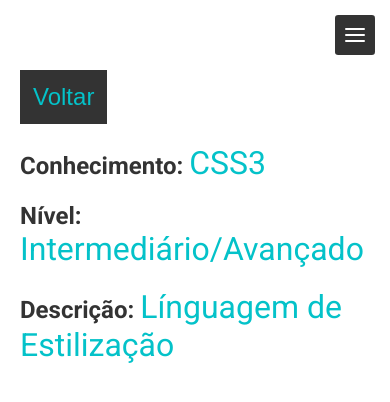
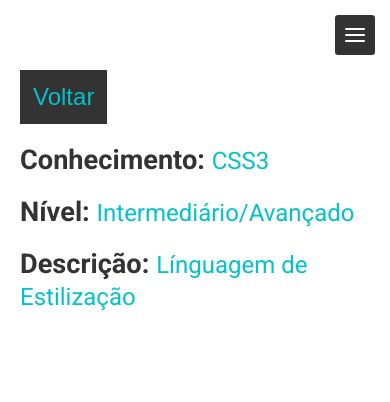
Before and after one commit to matheuspergoli/portfolio, a React (Vite) app: page /sobre/habilidades/CSS3 in a window 390 px wide. Shown: the top 402 px of the page. Built offline with nearby package versions, Linux system fonts and the light colour scheme.

Commit message:
Modificando tipografia

```diff
--- a/src/Components/Habilidades/InfoSkill.tsx
+++ b/src/Components/Habilidades/InfoSkill.tsx
@@ -82,12 +82,12 @@ const ContainerMain = styled.main`
 
 const Title = styled.h1`
   color: #333;
-  font-size: clamp(1.5rem, 5vw, 2.25rem);
+  font-size: clamp(1.7rem, 5vw, 2.25rem);
 
   span {
-    font-size: 2rem;
     font-weight: 400;
     color: #04c2c9;
+    font-size: clamp(1.5rem, 5vw, 2rem);
   }
 `
 
```
